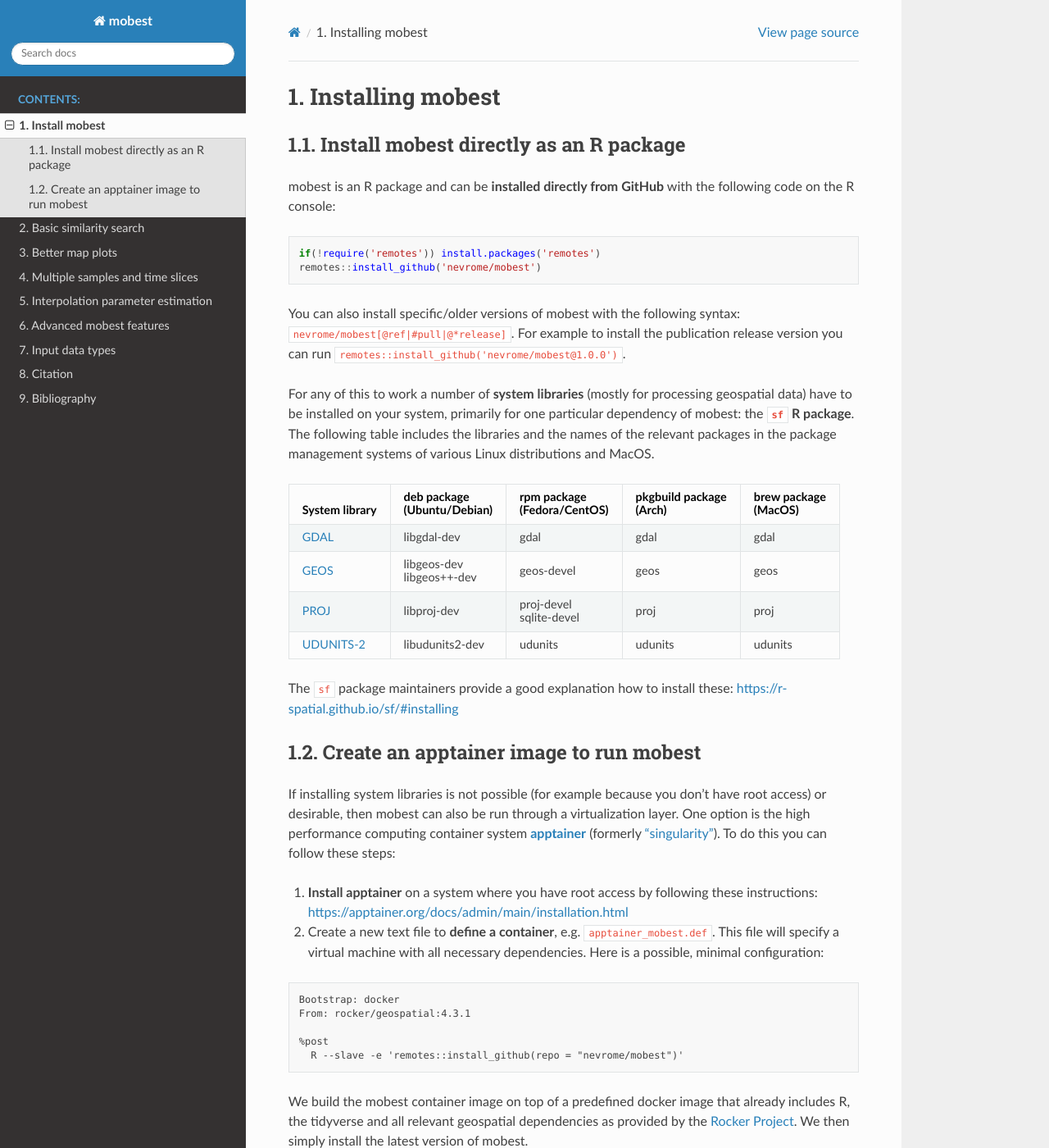
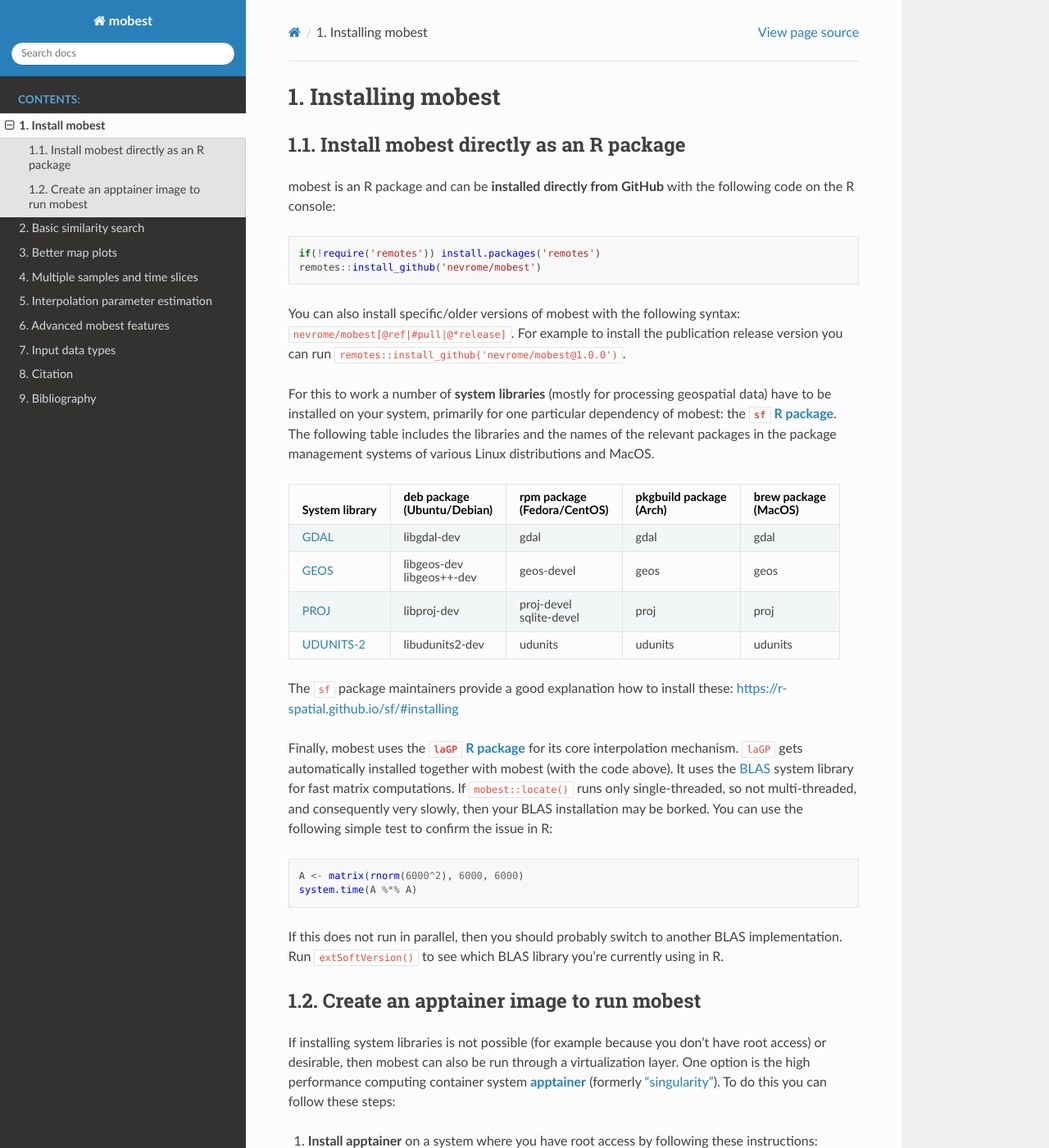
Before and after one commit to nevrome/mobest, a Sphinx documentation site: the page built from docs/install.md, in a window 1280 px wide and 1400 px high. Shown: the whole window at 82% size. Built offline with Sphinx 7.4.7 and the Read the Docs theme 3.1.0, drawn with Linux system fonts in a browser that asks for light colours.

Commit message:
encountered an issue with laGP and BLAS and added a small section to the install instructions

````diff
--- a/docs/install.md
+++ b/docs/install.md
@@ -11,7 +11,7 @@ remotes::install_github('nevrome/mobest')
 
 You can also install specific/older versions of mobest with the following syntax: `nevrome/mobest[@ref|#pull|@*release]`. For example to install the publication release version you can run `remotes::install_github('nevrome/mobest@1.0.0')`.
 
-For any of this to work a number of **system libraries** (mostly for processing geospatial data) have to be installed on your system, primarily for one particular dependency of mobest: the **`sf` R package**. The following table includes the libraries and the names of the relevant packages in the package management systems of various Linux distributions and MacOS.
+For this to work a number of **system libraries** (mostly for processing geospatial data) have to be installed on your system, primarily for one particular dependency of mobest: the [**`sf` R package**](https://r-spatial.github.io/sf). The following table includes the libraries and the names of the relevant packages in the package management systems of various Linux distributions and MacOS.
 
 | System library                                                        | deb package<br>(Ubuntu/Debian) | rpm package<br>(Fedora/CentOS) | pkgbuild package<br>(Arch) | brew package<br>(MacOS) |
 |-----------------------------------------------------------------------|----------------------------------|---------------------------------|-------------------------|----------------------|
@@ -21,6 +21,15 @@ For any of this to work a number of **system libraries** (mostly for processing
 | [UDUNITS-2](https://www.unidata.ucar.edu/software/udunits/)           | libudunits2-dev                  | udunits                         | udunits                 | udunits              |
 
 The `sf` package maintainers provide a good explanation how to install these: <https://r-spatial.github.io/sf/#installing>
+
+Finally, mobest uses the [**`laGP` R package**](https://doi.org/10.32614/CRAN.package.laGP) for its core interpolation mechanism. `laGP` gets automatically installed together with mobest (with the code above). It uses the [BLAS](https://www.netlib.org/blas/) system library for fast matrix computations. If `mobest::locate()` runs only single-threaded, so not multi-threaded, and consequently very slowly, then your BLAS installation may be borked. You can use the following simple test to confirm the issue in R:
+
+```r
+A <- matrix(rnorm(6000^2), 6000, 6000)
+system.time(A %*% A)
+```
+
+If this does not run in parallel, then you should probably switch to another BLAS implementation. Run `extSoftVersion()` to see which BLAS library you're currently using in R.
 
 ## Create an apptainer image to run mobest
 
````
